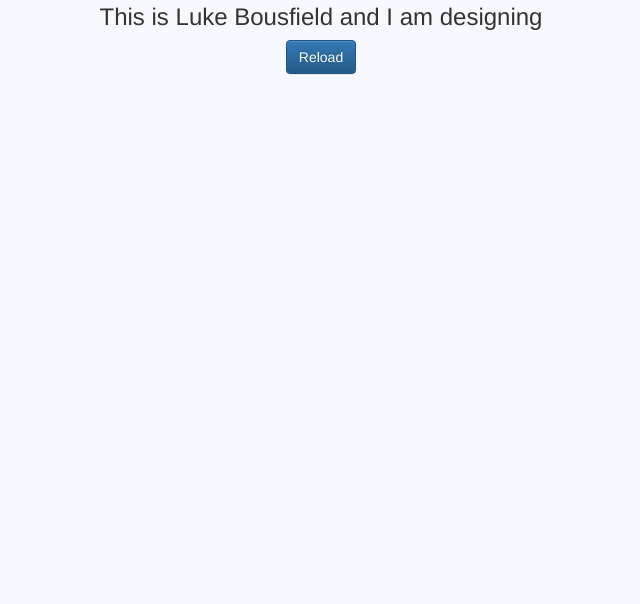
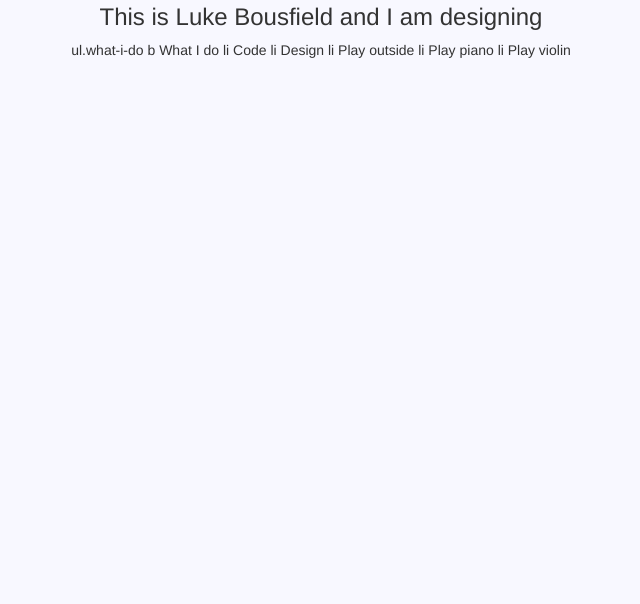
Before and after one commit to CodingPower472/designing, a website: page index.html in a window 1280 px wide. Shown: the part 196-800 px from the top of the page, without its empty margins (319-959 px from the left). Drawn offline with Linux system fonts and the light colour scheme.

Commit message:
Added what I do

```diff
--- a/index.html
+++ b/index.html
@@ -12,7 +12,13 @@
     <img src="img/alpha.jpg" alt="Alpha Logo">
     <h1>Designing</h1>
     <h3>This is Luke Bousfield and I am designing</h3>
-    <button class="btn btn-primary" onclick="window.reload(true)">Reload</button>
+    ul.what-i-do
+      b What I do
+      li Code
+      li Design
+      li Play outside
+      li Play piano
+      li Play violin
   </div>
 </body>
 </html>
```
